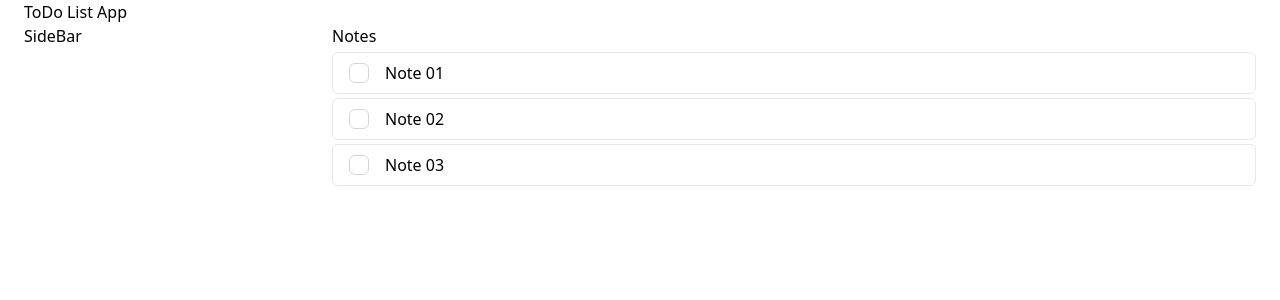
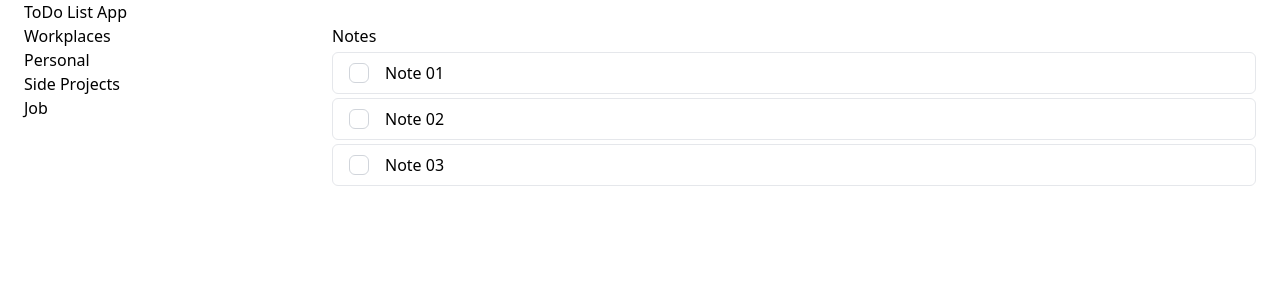
Before and after one commit to vcgtz/todo-list, a React (Vite) app: page / in a window 1280 px wide. Shown: the top 300 px of the page. Built offline with nearby package versions, Linux system fonts and the light colour scheme.

Commit message:
Add base components for workplaces list

```diff
--- a/src/Sidebar.jsx
+++ b/src/Sidebar.jsx
@@ -1,7 +1,9 @@
+import WorkplacesList from "./WorkplacesList.jsx";
+
 const SideBar = () => {
   return (
     <div id="sidebar">
-      <h2>SideBar</h2>
+      <WorkplacesList />
     </div>
   );
 }
--- /dev/null
+++ b/src/WorkplaceItem.jsx
@@ -0,0 +1,9 @@
+const WorkplaceItem = (params) => {
+  return (
+    <div>
+      <p>{ params.name }</p>
+    </div>
+  );
+}
+
+export default WorkplaceItem;
--- /dev/null
+++ b/src/WorkplacesList.jsx
@@ -0,0 +1,14 @@
+import WorkplaceItem from "./WorkplaceItem.jsx";
+
+const WorkplacesList = () => {
+  return (
+    <div>
+      <h2>Workplaces</h2>
+      <WorkplaceItem name="Personal" />
+      <WorkplaceItem name="Side Projects" />
+      <WorkplaceItem name="Job" />
+    </div>
+  );
+}
+
+export default WorkplacesList;
```
